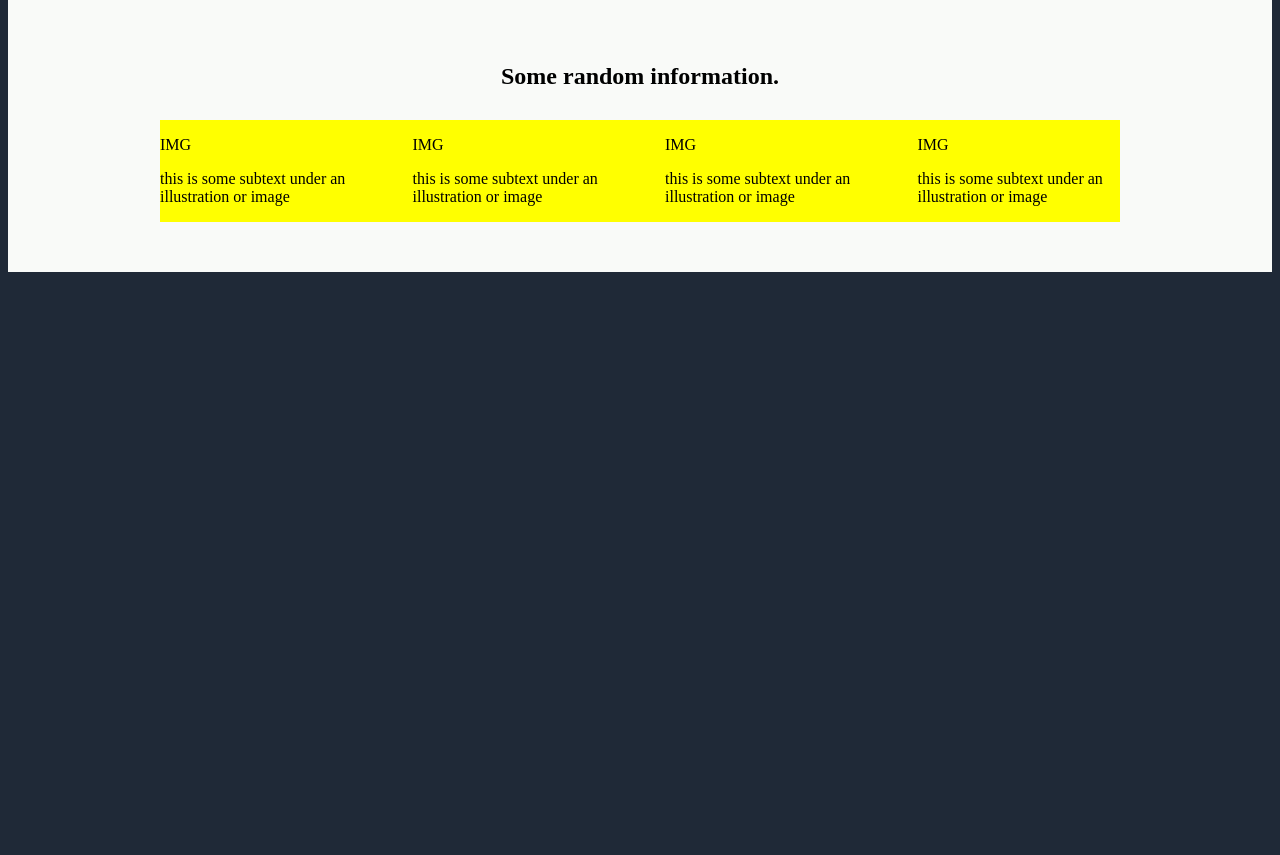
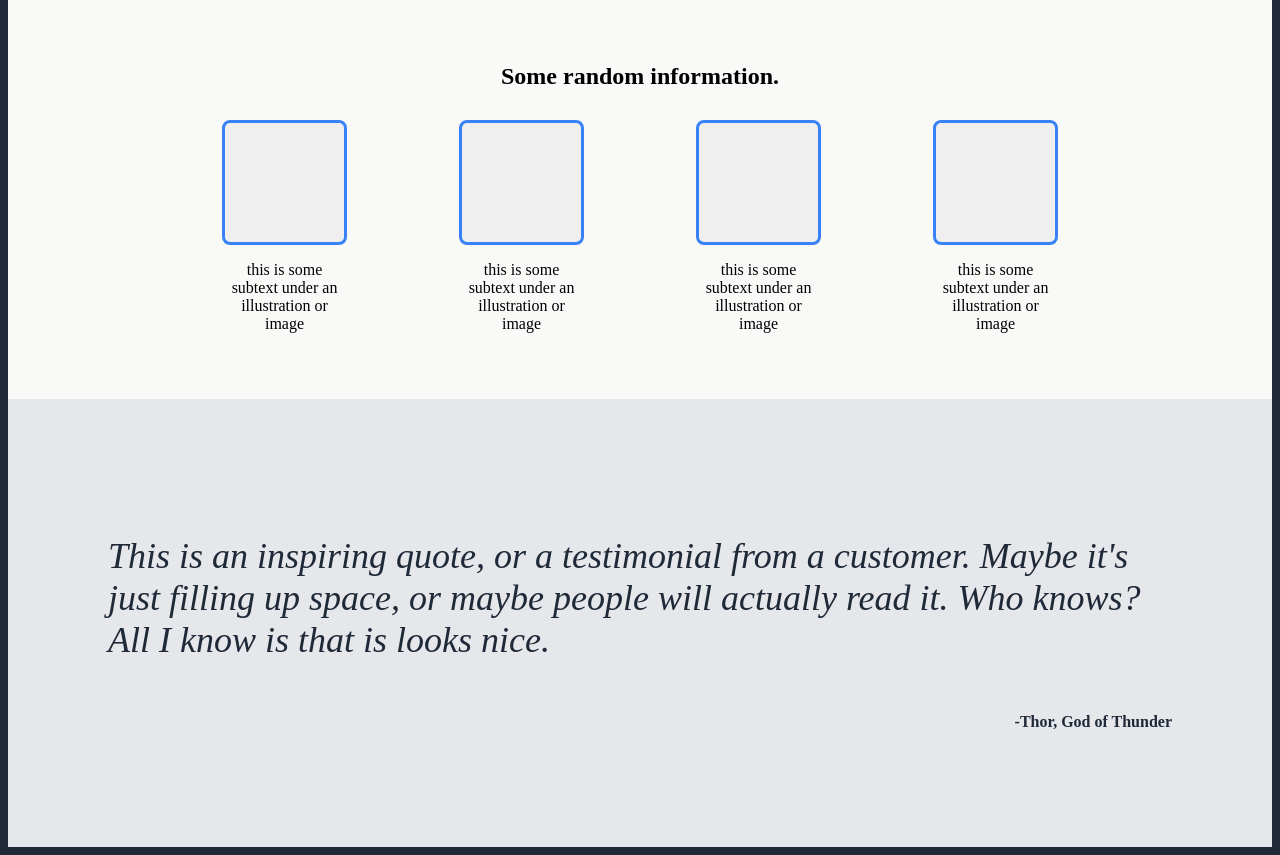
Before and after one commit to Mjs164Dev/odin-landing-page, a plain HTML site: page index.html in a window 1280 px wide. Shown: the part 440-1295 px from the top of the page. Before the commit the page ends 800 px from the top, so only its background shows below. Drawn offline with Linux system fonts and the light colour scheme.

Commit message:
Add section 3

```diff
--- a/index.html
+++ b/index.html
@@ -31,22 +31,22 @@
         <h2>Some random information.</h2>
         <div class="block-row">
             <div class="block">
-                <p class="image">IMG</p>
+                <button class="border-button"></button>
                 <p>this is some subtext under an illustration or image</p>
             </div>
 
             <div class="block">
-                <p>IMG</p>
+                <button class="border-button"></button>
                 <p>this is some subtext under an illustration or image</p>
             </div>
 
             <div class="block">
-                <p>IMG</p>
+                <button class="border-button"></button>
                 <p>this is some subtext under an illustration or image</p>
             </div>
 
             <div class="block">
-                <p>IMG</p>
+                <button class="border-button"></button>
                 <p>this is some subtext under an illustration or image</p>
             </div>
 
@@ -54,6 +54,8 @@
     </div>
 
     <div class="three">
+        <p class="quote-text">This is an inspiring quote, or a testimonial from a customer. Maybe it's just filling up space, or maybe people will actually read it. Who knows? All I know is that is looks nice.</p>
+        <p class="quote-name">-Thor, God of Thunder</p>
     </div>
 
     <div class="four">
--- a/style.css
+++ b/style.css
@@ -20,7 +20,6 @@ body {
 }
 
 .hero {
-    background-color: red;
     display: flex;
     flex-direction: row;
     justify-content:space-between;
@@ -32,7 +31,6 @@ body {
 }
 
 .hero-left {
-    background-color: green;
     display: flex;
     flex-direction: column;
     justify-content: space-between;
@@ -48,6 +46,7 @@ body {
     height: 100%;
     justify-content: center;
     align-items: center;
+    border-radius: 8px;
 }
 
 .hero-text {
@@ -84,7 +83,6 @@ body {
 }
 
 .block-row {
-    background-color: yellow;
     display: flex;
     flex-direction: row;
     justify-content: space-evenly;
@@ -93,6 +91,44 @@ body {
     gap: 50px;
 }
 
+.block {
+    display: flex;
+    flex-direction: column;
+    justify-content: center;
+    align-items: center;
+    text-align: center;
+    width: 125px;
+}
+
+.border-button {
+    width: 125px;
+    height: 125px;
+    border: 3px solid #3882F6;
+    border-radius: 8px;
+}
+
+.three {
+    display: flex;
+    background-color: #E5E7EB;
+    flex-direction: column;
+    align-items: stretch;
+    padding: 100px;
+}
+
+.quote-text {
+    font-size: 36px;
+    color: #1F2937;
+    font-style: italic;
+    font-weight: lighter;
+    text-align: left;
+}
+
+.quote-name {
+    color: #1F2937;
+    font-weight: bolder;
+    text-align: right;
+}
+
 ul {
     display: flex;
     flex-direction: row;
```
